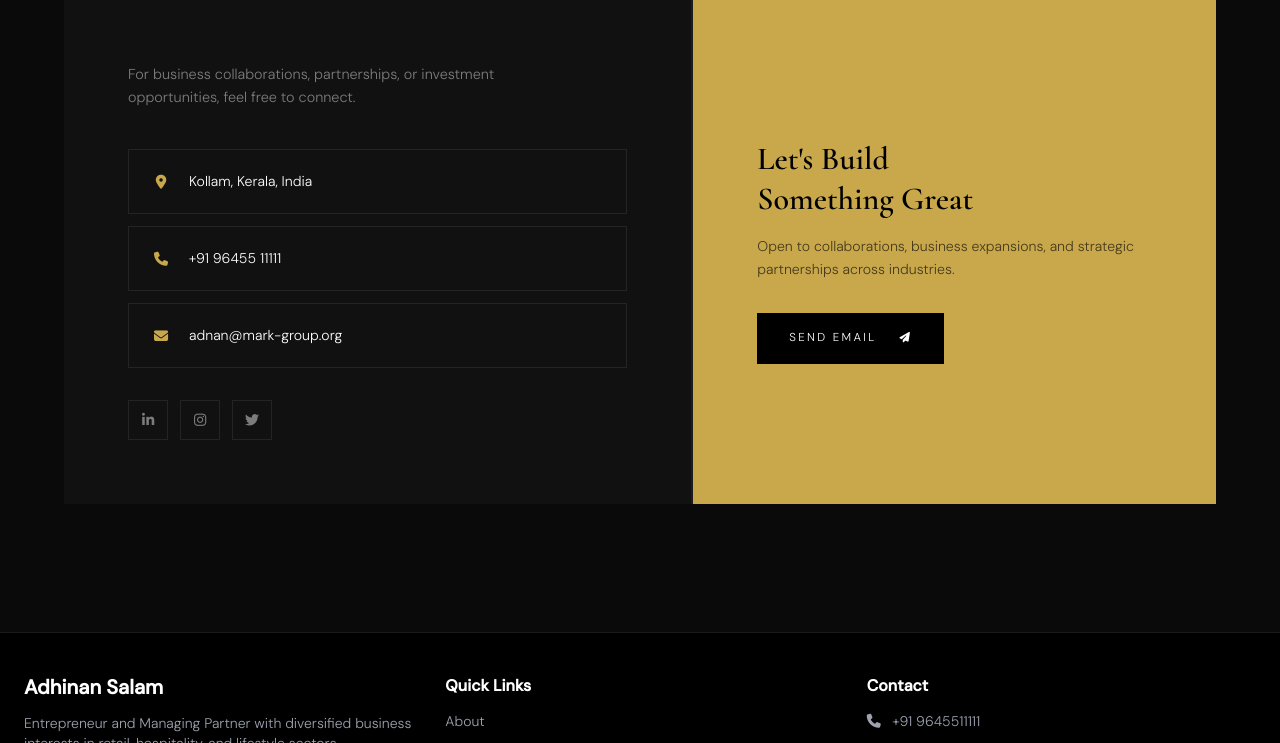
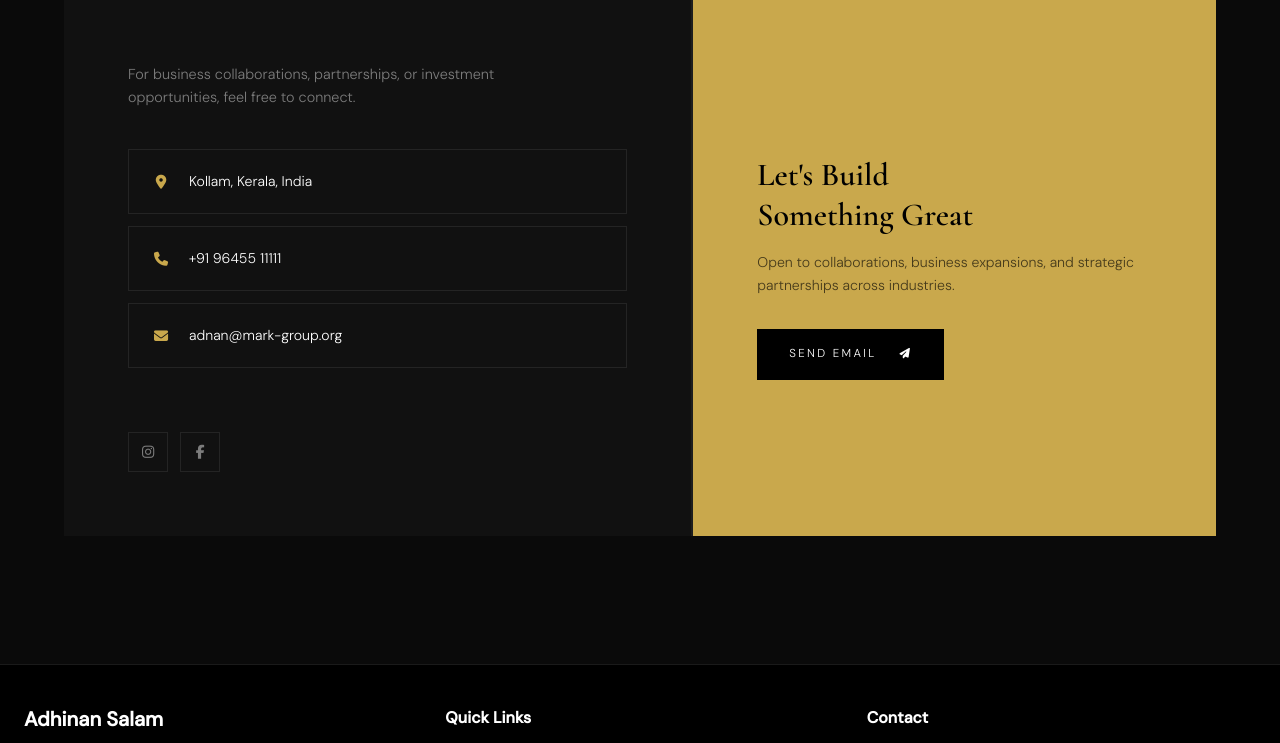
Before and after one commit to abhinavdeveloperiz/mark_group, a Django app: page / in a window 1280 px wide. Shown: the part 5757-6500 px from the top of the page. Run offline with Django 4.2, Linux system fonts and the light colour scheme; some libraries are stand-ins or nearby versions.

Commit message:
commit updates

```diff
--- a/app/templates/index.html
+++ b/app/templates/index.html
@@ -386,12 +386,14 @@
                     </div>
                     <div
                         class="bg-dark2 px-7 py-6 hover:bg-[rgba(201,168,76,.15)] transition-colors duration-300 cursor-default border border-white/[.08]">
-                        <div class="font-display text-[2.2rem] font-semibold text-gold leading-none mb-1">Pan India
+                        <div class="font-display text-[2.2rem] font-semibold text-gold leading-none mb-1">International
                         </div>
                         <div class="text-[.7rem] tracking-[.15em] uppercase text-white/45">Expansion Vision</div>
                     </div>
                 </div>
             </div>
+        </div>
+        </div>
         </div>
     </section>
 
@@ -455,7 +457,7 @@
                         <i class="fas fa-graduation-cap"></i>
                     </div>
 
-                    <h3 class="font-display text-[1.4rem] mb-2">BCom</h3>
+                    <h3 class="font-display text-[1.4rem] mb-2">B.Com</h3>
 
                     <p class="text-white/55 text-[.88rem] mb-3">
                         2004 – 2007
@@ -817,18 +819,24 @@
                         <span>adnan@mark-group.org</span>
                     </a>
                     <div class="flex gap-3 mt-8">
-                        <a href="#"
-                            class="w-10 h-10 border border-white/[.08] flex items-center justify-center text-white/45 hover:border-gold hover:text-gold hover:bg-[rgba(201,168,76,.15)] transition-all duration-300">
-                            <i class="fab fa-linkedin-in text-sm"></i>
-                        </a>
-                        <a href="#"
-                            class="w-10 h-10 border border-white/[.08] flex items-center justify-center text-white/45 hover:border-gold hover:text-gold hover:bg-[rgba(201,168,76,.15)] transition-all duration-300">
-                            <i class="fab fa-instagram text-sm"></i>
-                        </a>
-                        <a href="#"
-                            class="w-10 h-10 border border-white/[.08] flex items-center justify-center text-white/45 hover:border-gold hover:text-gold hover:bg-[rgba(201,168,76,.15)] transition-all duration-300">
-                            <i class="fab fa-twitter text-sm"></i>
-                        </a>
+                        <div class="flex gap-3 mt-8">
+
+                            <!-- Instagram -->
+                            <a href="https://www.instagram.com/p/CXNPnRgPAU09vB1G86P6cD3FL5gixneG0meU5M0/?igsh=MTgzczFvZjc3YTB2cA=="
+                                target="_blank"
+                                class="w-10 h-10 border border-white/[.08] flex items-center justify-center text-white/45 hover:border-gold hover:text-gold hover:bg-[rgba(201,168,76,.15)] transition-all duration-300">
+                                <i class="fab fa-instagram text-sm"></i>
+                            </a>
+
+                            <!-- Facebook -->
+                            <a href="https://www.facebook.com/share/1Hv5EtQUPM/" target="_blank"
+                                class="w-10 h-10 border border-white/[.08] flex items-center justify-center text-white/45 hover:border-gold hover:text-gold hover:bg-[rgba(201,168,76,.15)] transition-all duration-300">
+                                <i class="fab fa-facebook-f text-sm"></i>
+                            </a>
+
+
+
+                        </div>
                     </div>
                 </div>
 
```
